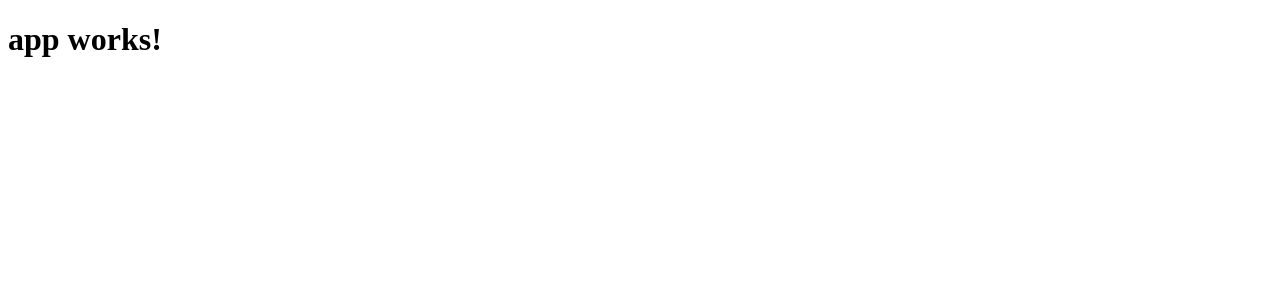
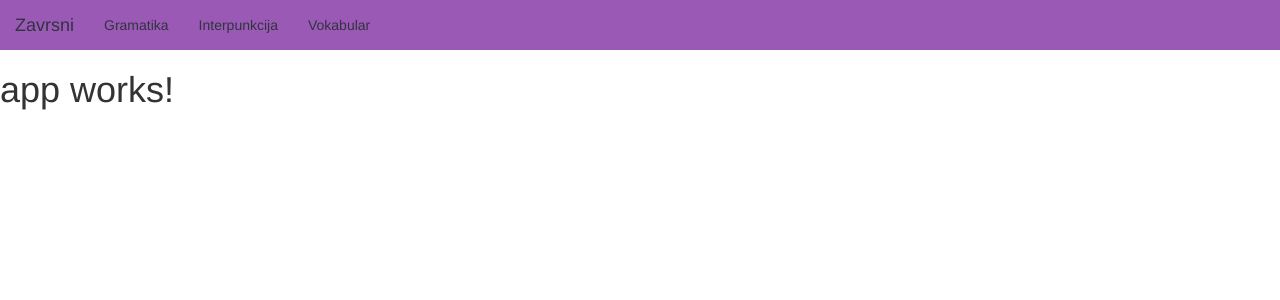
Before and after one commit to ShockwaVee/zavrsni-angular, an Angular app: page / in a window 1280 px wide. Shown: the top 300 px of the page. Built offline with nearby package versions, Linux system fonts and the light colour scheme.

Commit message:
Add the navigation header

```diff
--- a/package.json
+++ b/package.json
@@ -20,6 +20,7 @@
     "@angular/platform-browser": "^4.0.0",
     "@angular/platform-browser-dynamic": "^4.0.0",
     "@angular/router": "^4.0.0",
+    "bootstrap": "^3.3.7",
     "core-js": "^2.4.1",
     "rxjs": "^5.1.0",
     "zone.js": "^0.8.4"
--- a/src/app/app.component.html
+++ b/src/app/app.component.html
@@ -1,3 +1,4 @@
+<app-header></app-header>
 <h1>
   {{title}}
 </h1>
--- a/src/app/app.module.ts
+++ b/src/app/app.module.ts
@@ -4,10 +4,12 @@
 import { HttpModule } from '@angular/http';
 
 import { AppComponent } from './app.component';
+import { HeaderComponent } from './header/header.component';
 
 @NgModule({
   declarations: [
-    AppComponent
+    AppComponent,
+    HeaderComponent
   ],
   imports: [
     BrowserModule,
--- /dev/null
+++ b/src/app/header/header.component.css
@@ -0,0 +1,14 @@
+nav.navbar{
+	background: #9b59b6;
+	border-radius: 0px;
+	border: none;
+}
+
+nav.navbar a{
+	color: #30343f;
+	transition: color 200ms ease-out;
+}
+
+nav.navbar a:hover{
+	color: #ffffff;
+}
--- /dev/null
+++ b/src/app/header/header.component.html
@@ -0,0 +1,22 @@
+<nav class="navbar navbar-default">
+  <div class="container-fluid">
+    <!-- Brand and toggle get grouped for better mobile display -->
+    <div class="navbar-header">
+      <button type="button" class="navbar-toggle collapsed">
+        <span class="icon-bar"></span>
+        <span class="icon-bar"></span>
+        <span class="icon-bar"></span>
+      </button>
+      <a class="navbar-brand" href="#">Zavrsni</a>
+    </div>
+
+    <!-- Collect the nav links, forms, and other content for toggling -->
+    <div class="collapse navbar-collapse">
+      <ul class="nav navbar-nav">
+        <li><a href="#">Gramatika</a></li>
+        <li><a href="#">Interpunkcija</a></li>
+        <li><a href="#">Vokabular</a></li>
+      </ul>
+    </div><!-- /.navbar-collapse -->
+  </div><!-- /.container-fluid -->
+</nav>
--- /dev/null
+++ b/src/app/header/header.component.ts
@@ -0,0 +1,15 @@
+import { Component, OnInit } from '@angular/core';
+
+@Component({
+  selector: 'app-header',
+  templateUrl: './header.component.html',
+  styleUrls: ['./header.component.css']
+})
+export class HeaderComponent implements OnInit {
+
+  constructor() { }
+
+  ngOnInit() {
+  }
+
+}
```
Also changed, not shown: .angular-cli.json.
